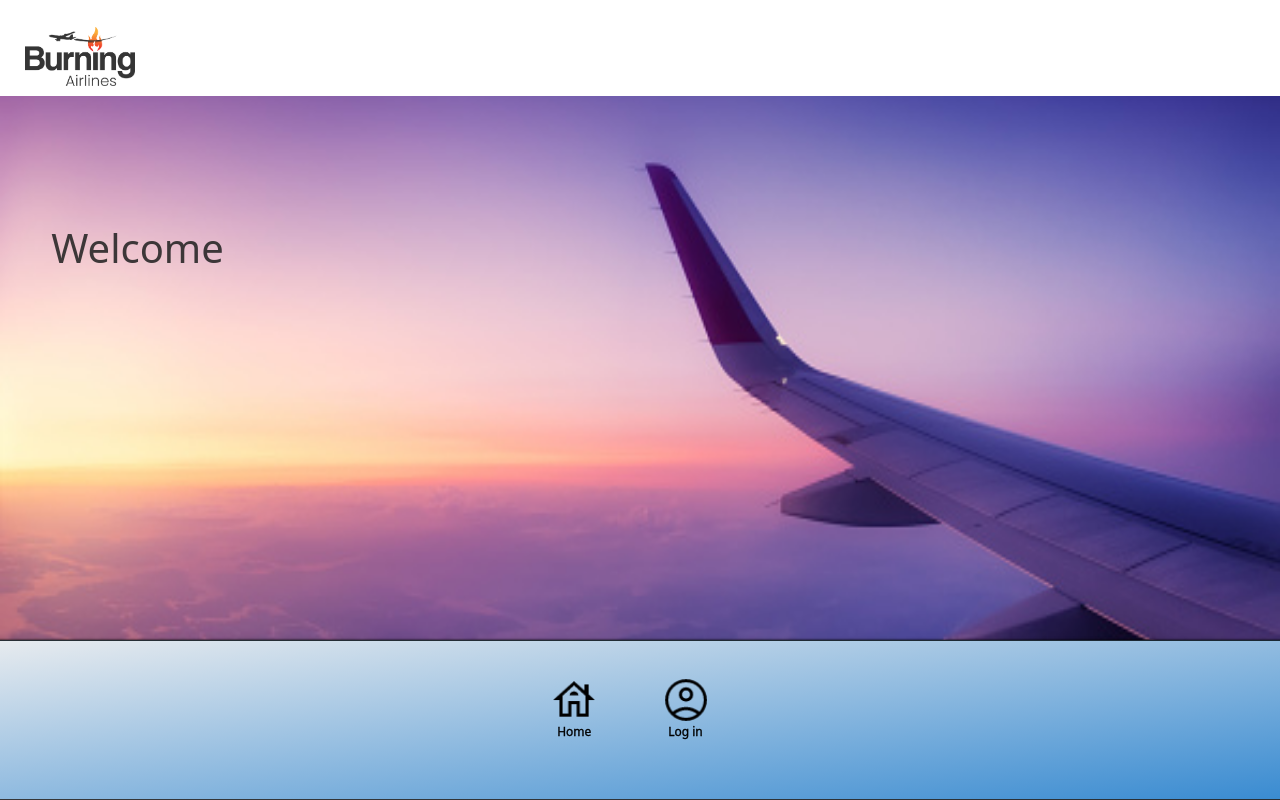
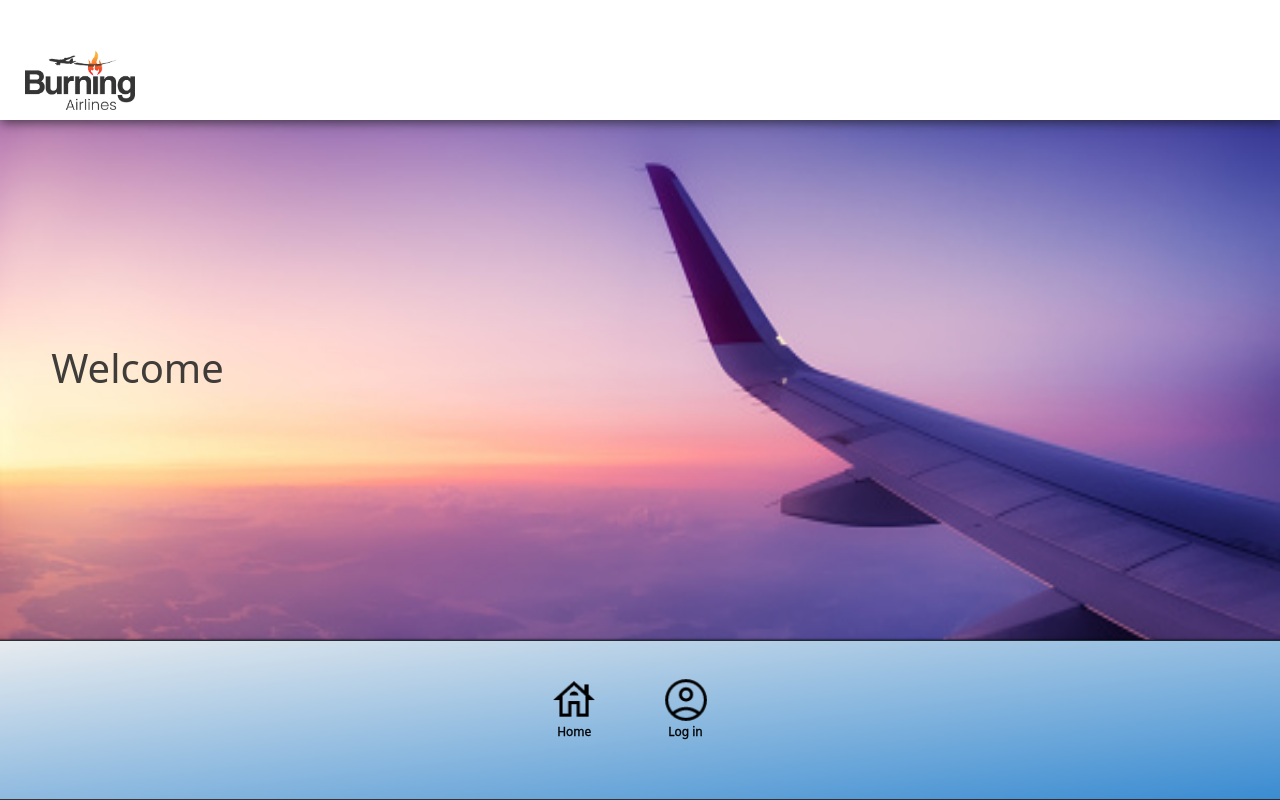
Before and after one commit to tombryson/final-project-client, a React (Create React App) app: page / in a window 1280 px wide. Built offline with nearby package versions, Linux system fonts and the light colour scheme.

Commit message:
changes to top border

```diff
--- a/src/components/App.css
+++ b/src/components/App.css
@@ -159,13 +159,10 @@ input {
 }
 
 .header {
-  width: 100%;
   border: white;
   background-color: white;
-  display: block;
-  position: fixed;
   height: 7.5rem;
-  bottom: 88vh;
+  box-shadow: 1px 3px 10px 0px #1a1a1aa1;
 }
 
 .label {
--- /dev/null
+++ b/static.json
@@ -0,0 +1 @@
+{ "root": "build/", "routes": { "/**": "index.html" } }
```
Also changed, not shown: 2 other files (tests, documents, lock files or other folders).
